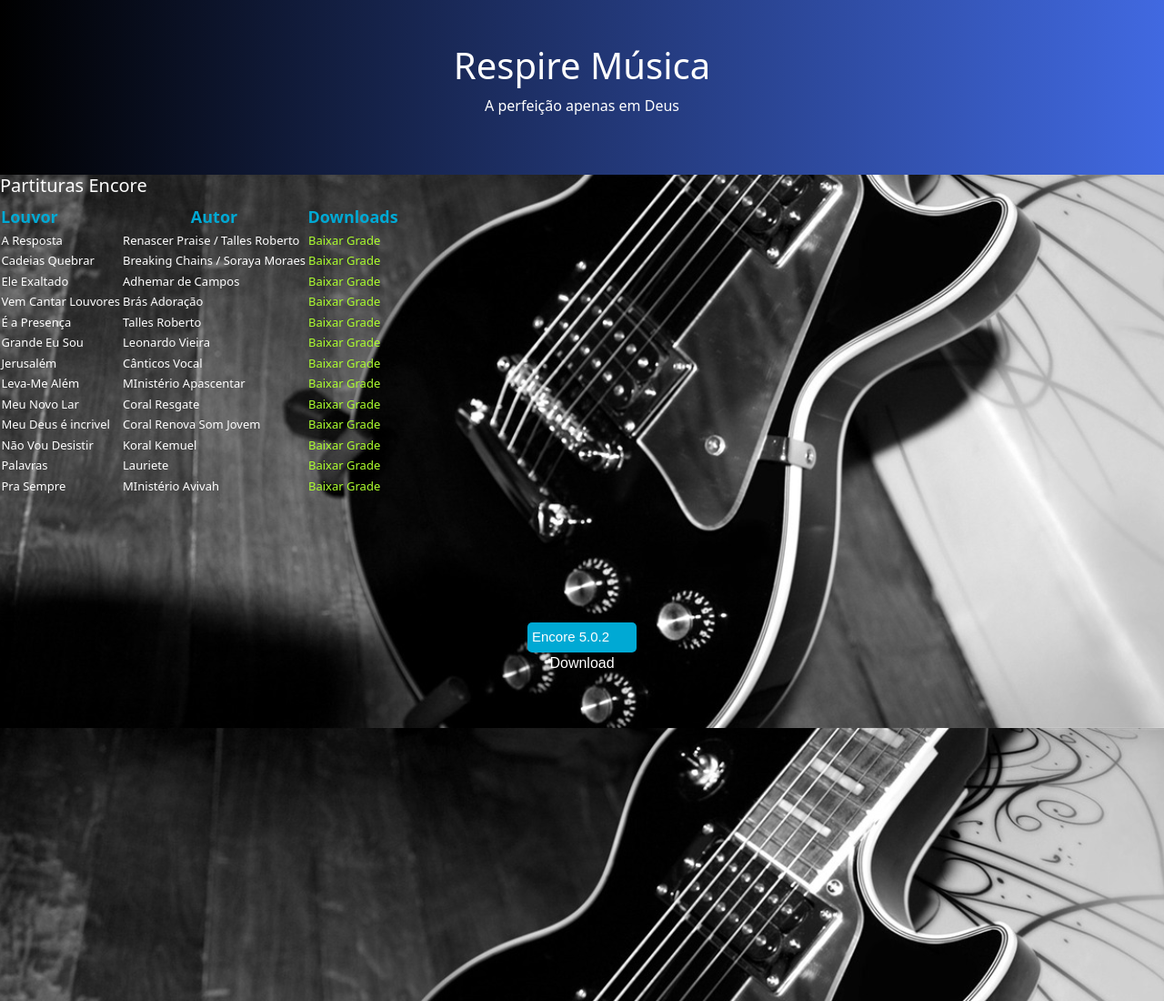
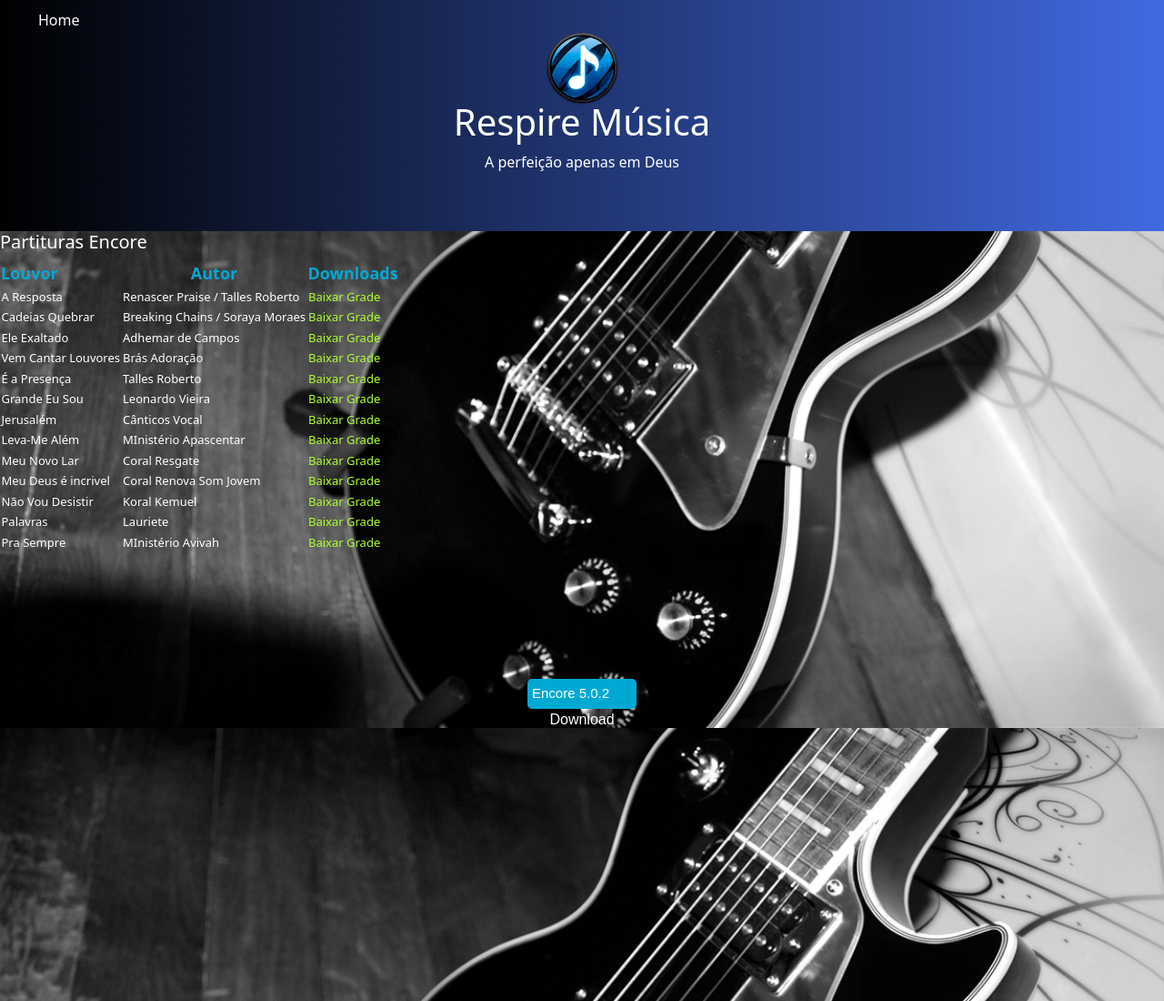
Before and after one commit to Dam1977/Dam-Musical, a plain HTML site: page Partituras.html in a window 1280 px wide. Shown: the top 1100 px of the page at 91% size. Drawn offline with nearby package versions, Linux system fonts and the light colour scheme.

Commit message:
inclusão nas outras páginas de menu

```diff
--- a/Partituras.html
+++ b/Partituras.html
@@ -1,26 +1,34 @@
 <!DOCTYPE html>
 <html lang="pt-br">
+
 <head>
   <title>Bootstrap 5 Example</title>
   <meta charset="utf-8">
   <meta name="viewport" content="width=device-width, initial-scale=1">
   <link href="https://cdn.jsdelivr.net/npm/bootstrap@5.1.3/dist/css/bootstrap.min.css" rel="stylesheet">
   <link rel="icon" href="img/colcheia.png" />
-		<link
-			rel="stylesheet"
-			href="https://cdnjs.cloudflare.com/ajax/libs/font-awesome/5.15.3/css/all.min.css"
-		/>
+  <link rel="stylesheet" href="https://cdnjs.cloudflare.com/ajax/libs/font-awesome/5.15.3/css/all.min.css" />
 
-		<link
-			rel="stylesheet"
-			href="https://fonts.googleapis.com/css2?family=Noto+Sans:wght@700&family=Noto+Serif:wght@700&family=Roboto+Condensed:wght@300&display=swap"
-		/>
+  <link rel="stylesheet"
+    href="https://fonts.googleapis.com/css2?family=Noto+Sans:wght@700&family=Noto+Serif:wght@700&family=Roboto+Condensed:wght@300&display=swap" />
   <script src="https://cdn.jsdelivr.net/npm/bootstrap@5.1.3/dist/js/bootstrap.bundle.min.js"></script>
-  <link rel="stylesheet" href="css/Partituras.css"></head>
+  <link rel="stylesheet" href="css/Partituras.css">
+</head>
 <link rel="stylesheet" href="css/index.css">
 </head>
+
 <body>
+
+  <nav id="menu-h">
+    <ul>
+      <li><a href="index.html">Home</a></li>
+    </ul>
+  </nav>
+
   <div class="container-fluid p-5 bgGradient text-white text-center">
+    <div class="colcheia">
+      <img src="img/colcheia.png" alt="">
+    </div>
     <h1>Respire Música</h1>
     <p>A perfeição apenas em Deus</p>
   </div>
@@ -143,4 +151,5 @@
     <p>Download</p>
   </div>
 </body>
+
 </html>
--- a/css/Partituras.css
+++ b/css/Partituras.css
@@ -31,6 +31,27 @@ img {
 .bgGradient2 {
 	background: linear-gradient(to right, royalblue, black);
 }
+
+#menu-h ul {
+	float: left;
+}
+
+#menu-h ul li {
+	display: inline;
+}
+
+#menu-h ul li a {
+	color: #fff;
+	padding: 10px;
+	display: inline-block;
+	transition: background 0.4s;
+}
+
+#menu-h ul li a:hover {
+	background-color: #87ceeb;
+}
+
+
 h4 {
 	color: white;
 	font-size: 20px;
```
Also changed, not shown: Apostila.html (+8 -0 lines), Diversos.html (+22 -16 lines). Lines whose indentation alone changed are shown as unchanged.
